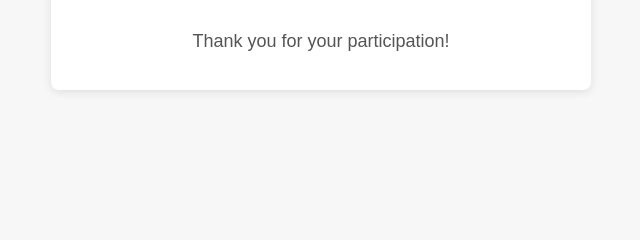
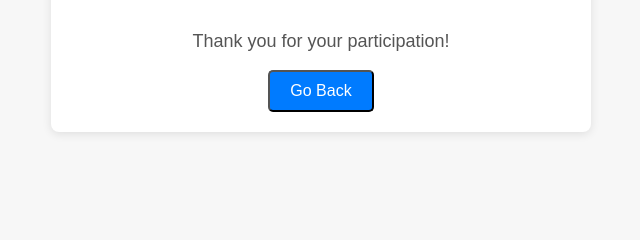
Before and after one commit to KenEkanem/CheckinApp, a Flask app: template templates/already_checkedin.html in a window 1280 px wide. Shown: the part 318-558 px from the top of the page, without its empty margins (319-959 px from the left). Run offline with Flask 3, Linux system fonts and the light colour scheme; the template is opened without the code that fills it, so the values that code supplies are empty.

Commit message:
Added retry-btn | css

```diff
--- a/templates/already_checkedin.html
+++ b/templates/already_checkedin.html
@@ -37,6 +37,19 @@
             color: #888;
             font-size: 14px;
         }
+        .btn-retry {
+            display: inline-block;
+            padding: 10px 20px;
+            font-size: 16px;
+            color: #fff;
+            background-color: #007bff;
+            text-decoration: none;
+            border-radius: 5px;
+            transition: background-color 0.3s;
+        }
+        .btn-retry:hover {
+            background-color: #0056b3;
+        }
     </style>
 </head>
 <body>
@@ -51,6 +64,7 @@
         </div>
         <div class="footer">
             <p>Thank you for your participation!</p>
+            <button class="btn-retry" onclick="window.history.back()">Go Back</button>
         </div>
     </div>
 </body>
```
